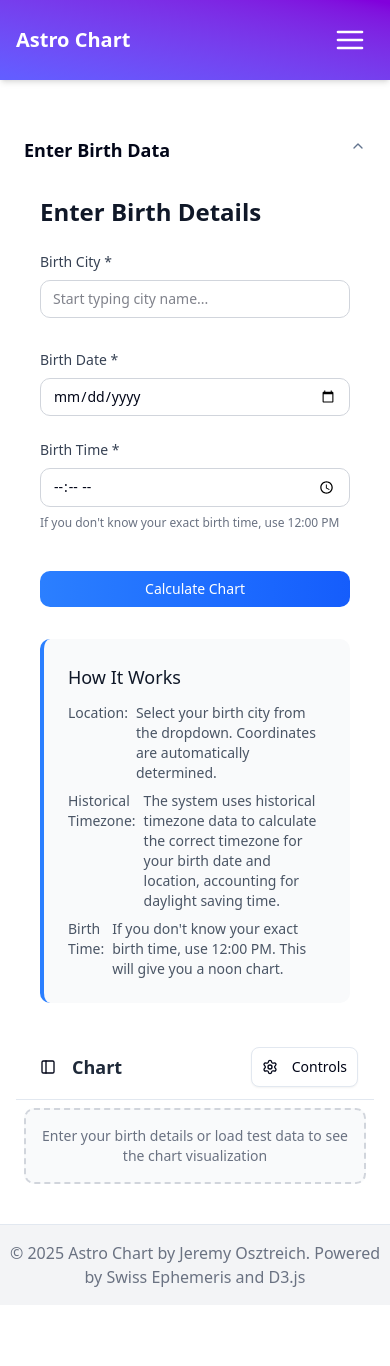
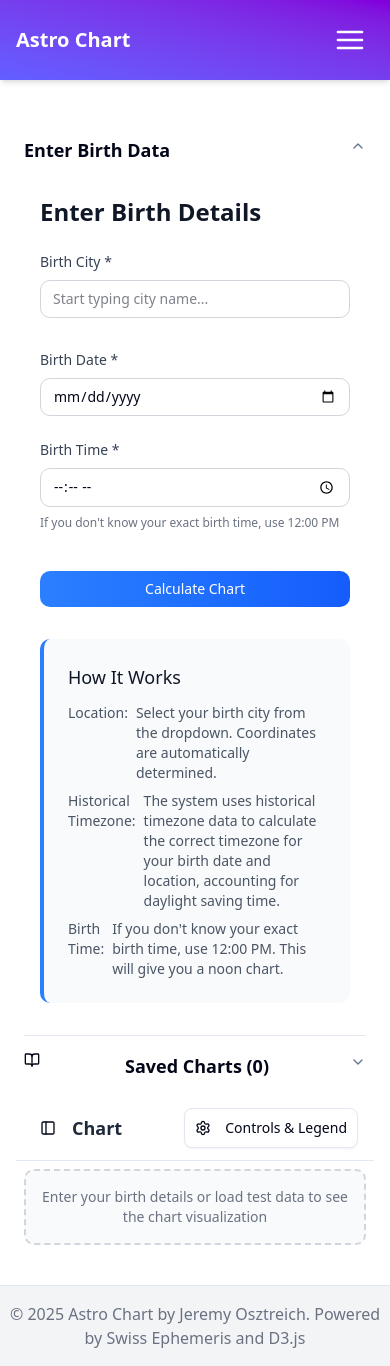
Before and after one commit to JeremyOsz/astro-svelte-app, a SvelteKit app: page /chart in a window 390 px wide. Before the commit the page ends 1305 px from the top, so only its background shows below. Built offline with nearby package versions, Linux system fonts and the light colour scheme; a web font is replaced by a local one.

Commit message:
Fix chart zoom behaviour

```diff
--- a/src/lib/chart/D3Chart.svelte
+++ b/src/lib/chart/D3Chart.svelte
@@ -959,9 +959,12 @@
     const zoom = d3.zoom()
       .scaleExtent([0.5, 3]) // Set min/max zoom levels
       .on('zoom', (event) => {
-        g.attr('transform', event.transform);
+        // Apply the transform to the chart group
+        const transform = event.transform;
+        g.attr('transform', `translate(${chartSize / 2}, ${chartSize / 2}) scale(${transform.k}) translate(${transform.x / transform.k}, ${transform.y / transform.k})`);
       });
 
+    // Apply zoom behavior to the SVG
     svg.call(zoom as any)
       .on('click', unpinTooltip);
   }
@@ -1083,6 +1086,7 @@
     background: #fafafa;
     overflow: hidden;
     position: relative;
+    touch-action: pan-x pan-y pinch-zoom;
   }
 
   :global(.chart-svg) {
@@ -1145,6 +1149,8 @@
     width: 100%;
     max-width: 100%;
     padding: 8px;
+    touch-action: pan-x pan-y pinch-zoom;
+    -webkit-overflow-scrolling: touch;
   }
 
   /* Ensure the SVG scales to container width */
--- a/src/routes/chart/+page.svelte
+++ b/src/routes/chart/+page.svelte
@@ -97,7 +97,7 @@ MC,Leo,10°14'`;
 
   // Accordion open state for mobile
   let mobileAccordionValue = '';
-  $: mobileAccordionValue = !showChart ? 'birth-form' : '';
+  $: mobileAccordionValue = !showChart ? 'birth-form' : 'saved-charts';
 
   onMount(() => {
     // Mark as hydrated to enable mobile detection
@@ -238,7 +238,7 @@ MC,Leo,10°14'`;
 
 <Sidebar.Provider bind:open={sidebarOpen}>
   <div class="flex flex-col md:flex-row min-h-screen w-full relative">
-    <!-- Mobile: Accordion for Birth Data -->
+    <!-- Mobile: Accordion for Birth Data and Saved Charts -->
     <div class="w-full max-w-xl mx-auto mt-2 px-2 md:hidden">
         <Accordion.Accordion type="single" bind:value={mobileAccordionValue}>
           <Accordion.AccordionItem value="birth-form">
@@ -247,6 +247,15 @@ MC,Leo,10°14'`;
             </Accordion.AccordionTrigger>
             <Accordion.AccordionContent>
               <BirthChartForm formPrefix="mobile_" />
+            </Accordion.AccordionContent>
+          </Accordion.AccordionItem>
+          <Accordion.AccordionItem value="saved-charts">
+            <Accordion.AccordionTrigger class="text-lg font-semibold">
+              <BookOpen class="h-4 w-4 inline mr-1" />
+              Saved Charts ({$chartStore.savedCharts.length})
+            </Accordion.AccordionTrigger>
+            <Accordion.AccordionContent>
+              <SavedChartsList onChartSelect={handleChartSelect} />
             </Accordion.AccordionContent>
           </Accordion.AccordionItem>
         </Accordion.Accordion>
@@ -409,7 +418,7 @@ MC,Leo,10°14'`;
             <Button variant="outline" size="sm" class="h-10">
               <Settings class="h-4 w-4 mr-2" />
               <span class="hidden sm:inline">Controls & Legend</span>
-              <span class="sm:hidden">Controls</span>
+              <span class="sm:hidden">Controls & Legend</span>
             </Button>
           </Sheet.Trigger>
           <Sheet.Content side="right" class="w-full sm:w-96 md:w-[540px] flex flex-col">
```
